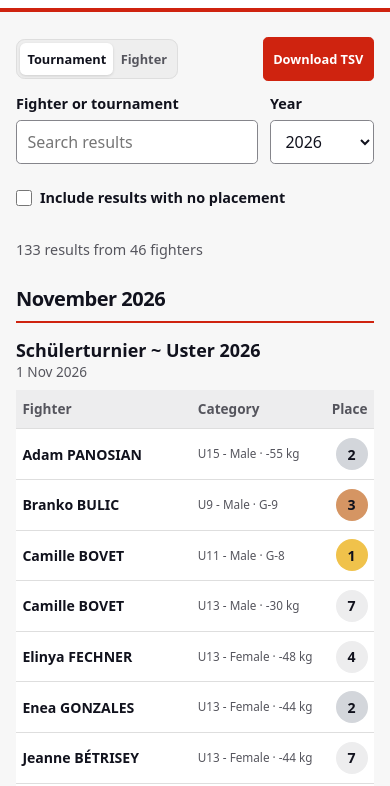
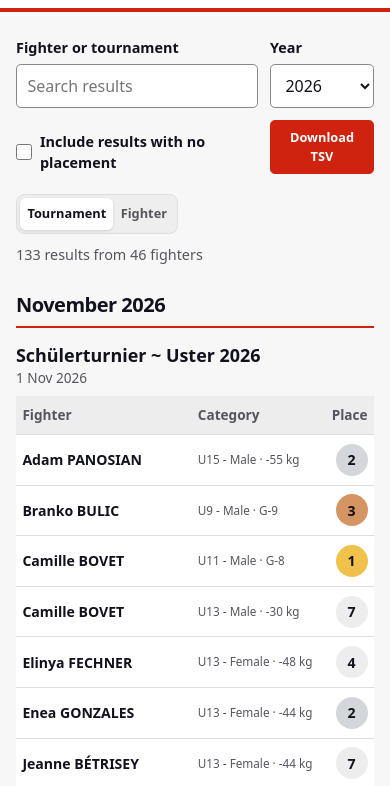
Before and after one commit to rjckirby/judo, a plain HTML site: page index.html in a window 390 px wide. Shown: the part 53-839 px from the top of the page. Drawn offline with Linux system fonts and the light colour scheme.

Commit message:
Align results controls and lighten typography

```diff
--- a/index.html
+++ b/index.html
@@ -19,20 +19,13 @@
   </header>
   <main class="wrap">
     <form class="filters" role="search">
-      <div class="results-toolbar">
-        <fieldset id="group-by" class="segments" disabled>
-          <legend class="sr">Group results by</legend>
-          <label><input class="sr" type="radio" name="group" value="tournament" autocomplete="off" checked><span>Tournament</span></label>
-          <label><input class="sr" type="radio" name="group" value="fighter" autocomplete="off"><span>Fighter</span></label>
-        </fieldset>
-        <button id="download" type="button" disabled>Download TSV</button>
-      </div>
       <label>Fighter or tournament
         <input id="query" type="search" placeholder="Search results" disabled>
       </label>
       <label>Year
         <select id="year" disabled><option value="">All years</option></select>
       </label>
+      <button id="download" type="button" disabled>Download TSV</button>
       <div class="filter-actions">
         <label class="include-unplaced">
           <input id="include-unplaced" type="checkbox" autocomplete="off" disabled>
@@ -40,7 +33,14 @@
         </label>
       </div>
     </form>
-    <p id="status" role="status">Loading results…</p>
+    <div class="results-toolbar">
+      <fieldset id="group-by" class="segments" disabled>
+        <legend class="sr">Group results by</legend>
+        <label><input class="sr" type="radio" name="group" value="tournament" autocomplete="off" checked><span>Tournament</span></label>
+        <label><input class="sr" type="radio" name="group" value="fighter" autocomplete="off"><span>Fighter</span></label>
+      </fieldset>
+      <p id="status" role="status">Loading results…</p>
+    </div>
     <div id="results"></div>
     <noscript>Enable JavaScript to browse tournament results.</noscript>
     <footer>
--- a/site/results.js
+++ b/site/results.js
@@ -3,7 +3,7 @@ const query = document.querySelector("#query");
 const year = document.querySelector("#year");
 const includeUnplaced = document.querySelector("#include-unplaced");
 const groupBy = document.querySelector("#group-by");
-const grouping = filters.elements.group;
+const tournamentView = groupBy.querySelector('[value="tournament"]');
 const download = document.querySelector("#download");
 const status = document.querySelector("#status");
 const results = document.querySelector("#results");
@@ -104,7 +104,7 @@ function resultGroup(rows, byTournament) {
 
 function render(matches) {
   const items = document.createDocumentFragment();
-  if (grouping.value === "tournament") {
+  if (tournamentView.checked) {
     for (const [month, rows] of groupRows(matches, row => row.date.slice(0, 7))) {
       const monthSection = items.appendChild(document.createElement("section"));
       monthSection.className = "result-month";
@@ -174,13 +174,14 @@ async function load() {
     }
     year.value = currentYear;
     includeUnplaced.checked = false;
-    grouping.value = "tournament";
+    tournamentView.checked = true;
     query.disabled = false;
     year.disabled = false;
     includeUnplaced.disabled = false;
     groupBy.disabled = false;
     const update = () => render(matchingRows(rows));
     filters.addEventListener("input", update);
+    groupBy.addEventListener("input", update);
     download.addEventListener("click", () => downloadTsv(matchingRows(rows)));
     update();
   } catch (error) {
--- a/site/styles.css
+++ b/site/styles.css
@@ -22,27 +22,28 @@ body { margin: 0; }
 .club img { display: block; width: clamp(3.9rem, 9vw, 6rem); height: auto; }
 h1 {
   font-size: clamp(1.38rem, 3.8vw, 2.45rem);
+  font-weight: 600;
   line-height: 1.04;
   letter-spacing: -.035em;
   margin: 0;
 }
 .filters {
   display: grid;
-  grid-template-columns: minmax(0, 26rem) minmax(6.5rem, 9rem) minmax(0, 1fr);
+  grid-template-columns: minmax(0, 26rem) minmax(6.5rem, 9rem) minmax(max-content, 1fr);
   align-items: end;
   gap: .75rem;
   margin-top: 1.6rem;
 }
-label { display: grid; gap: .3rem; font-weight: 650; font-size: .9rem; }
+label { display: grid; gap: .3rem; font-weight: 600; font-size: .9rem; }
 .results-toolbar {
-  grid-column: 1 / -1;
   display: flex;
   flex-wrap: wrap;
   align-items: center;
   justify-content: space-between;
   gap: .65rem;
+  margin: 1.2rem 0 .55rem;
 }
-.results-toolbar button { margin-inline-start: auto; }
+#download { justify-self: end; }
 .segments {
   display: flex;
   min-inline-size: 0;
@@ -83,7 +84,7 @@ input[type="search"], select {
   gap: .45rem 1.2rem;
 }
 .include-unplaced { display: flex; align-items: center; gap: .5rem; min-height: 2.75rem; }
-.include-unplaced input { accent-color: var(--accent); width: 1rem; height: 1rem; margin: 0; }
+.include-unplaced input { accent-color: var(--accent); flex: none; width: 1rem; height: 1rem; margin: 0; }
 button {
   min-height: 2.75rem;
   padding: .45rem .8rem;
@@ -92,22 +93,23 @@ button {
   background: var(--accent);
   color: #fff;
   font: inherit;
-  font-weight: 650;
+  font-weight: 600;
   cursor: pointer;
 }
 button:disabled { border-color: var(--rule); background: #eee; color: var(--muted); cursor: default; }
 :focus-visible { outline: 3px solid var(--accent); outline-offset: 3px; }
-#status { color: var(--muted); margin: 1.2rem 0 .55rem; font-size: .9rem; }
+#status { color: var(--muted); margin: 0; font-size: .9rem; }
 .result-month { margin-block: 1.5rem 2rem; }
 .result-month > h2 {
   margin: 0 0 .85rem;
   padding-bottom: .4rem;
   border-bottom: 2px solid var(--accent);
   font-size: clamp(1.25rem, 4vw, 1.65rem);
+  font-weight: 600;
   letter-spacing: -.025em;
 }
 .result-group { margin-block: 1rem 1.35rem; }
-.result-group h2, .result-group h3 { margin: 0; font-size: 1.12rem; line-height: 1.3; }
+.result-group h2, .result-group h3 { margin: 0; font-size: 1.12rem; font-weight: 600; line-height: 1.3; }
 .result-group h2 { font-size: 1.25rem; }
 .result-group :is(h2, h3) a, td a { color: inherit; text-decoration: none; }
 .result-group a:hover, .result-group a:focus-visible {
@@ -120,9 +122,10 @@ button:disabled { border-color: var(--rule); background: #eee; color: var(--mute
 table { width: 100%; border-collapse: collapse; background: #fff; }
 thead { background: #ededee; color: var(--muted); font-size: .85rem; }
 th, td { text-align: left; padding: .65rem .85rem; border-bottom: 1px solid var(--rule); }
+th { font-weight: 600; }
 td { vertical-align: middle; overflow-wrap: anywhere; }
 th:first-child { width: 56%; }
-.result-month td:first-child { font-weight: 750; }
+.result-month td:first-child { font-weight: 600; }
 th:last-child, td:last-child { text-align: right; width: 1%; font-variant-numeric: tabular-nums; }
 td small { display: block; color: var(--muted); }
 .place {
@@ -133,7 +136,7 @@ td small { display: block; color: var(--muted); }
   padding-inline: .4rem;
   border-radius: 50%;
   background: #ededee;
-  font-weight: 750;
+  font-weight: 600;
 }
 .place-1 { background: #f0c24b; }
 .place-2 { background: #d3d6db; }
@@ -150,7 +153,8 @@ footer a { color: var(--accent); }
 @media (max-width: 35rem) {
   .filters { grid-template-columns: minmax(0, 1fr) 6.5rem; }
   .segments span { padding-inline: .45rem; font-size: .8rem; }
-  .results-toolbar button { padding-inline: .6rem; font-size: .8rem; }
+  #download { padding-inline: .45rem; font-size: .8rem; grid-column: 2; grid-row: 2; }
+  .filter-actions { grid-column: 1; grid-row: 2; }
   th, td { padding: .55rem .4rem; }
   th:first-child { width: 49%; }
   table { font-size: .88rem; }
```
